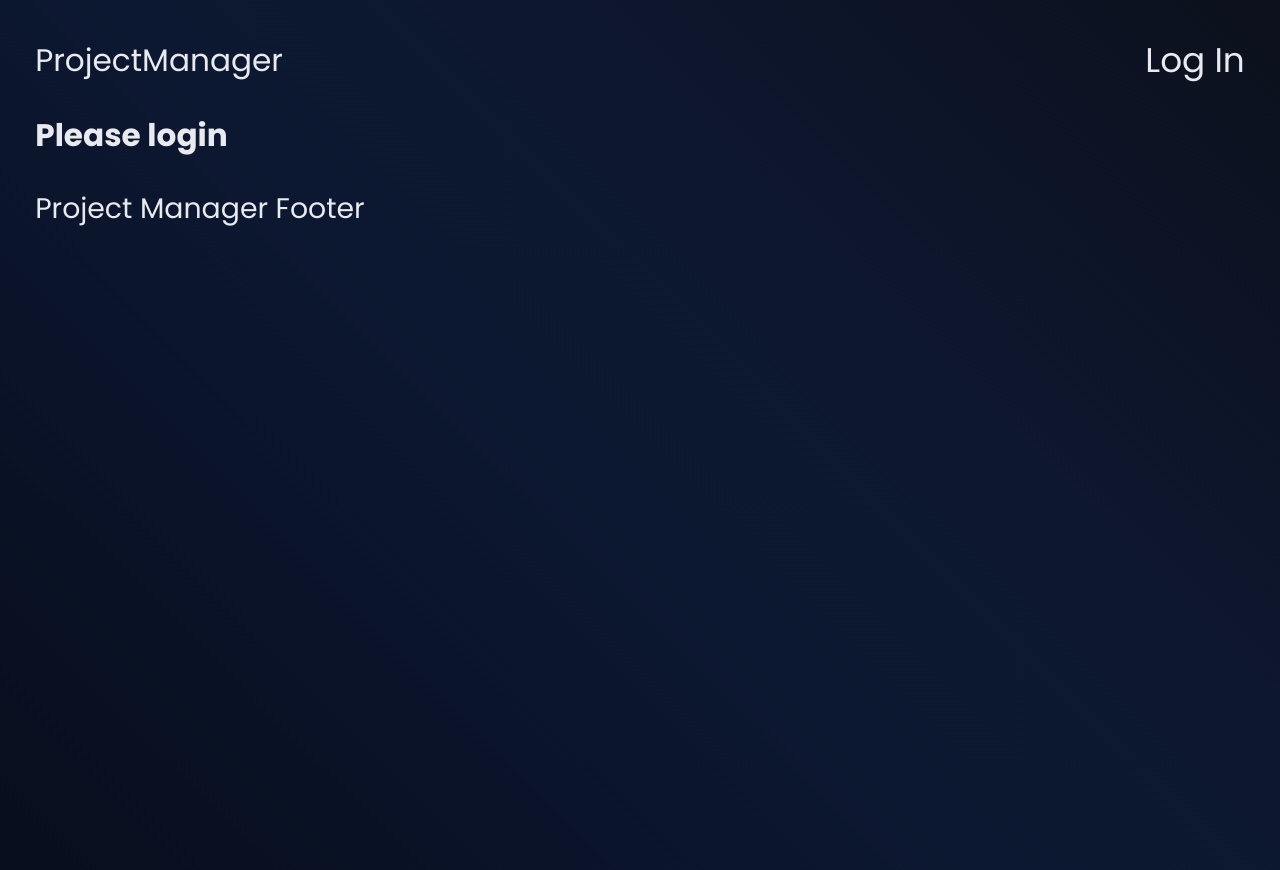
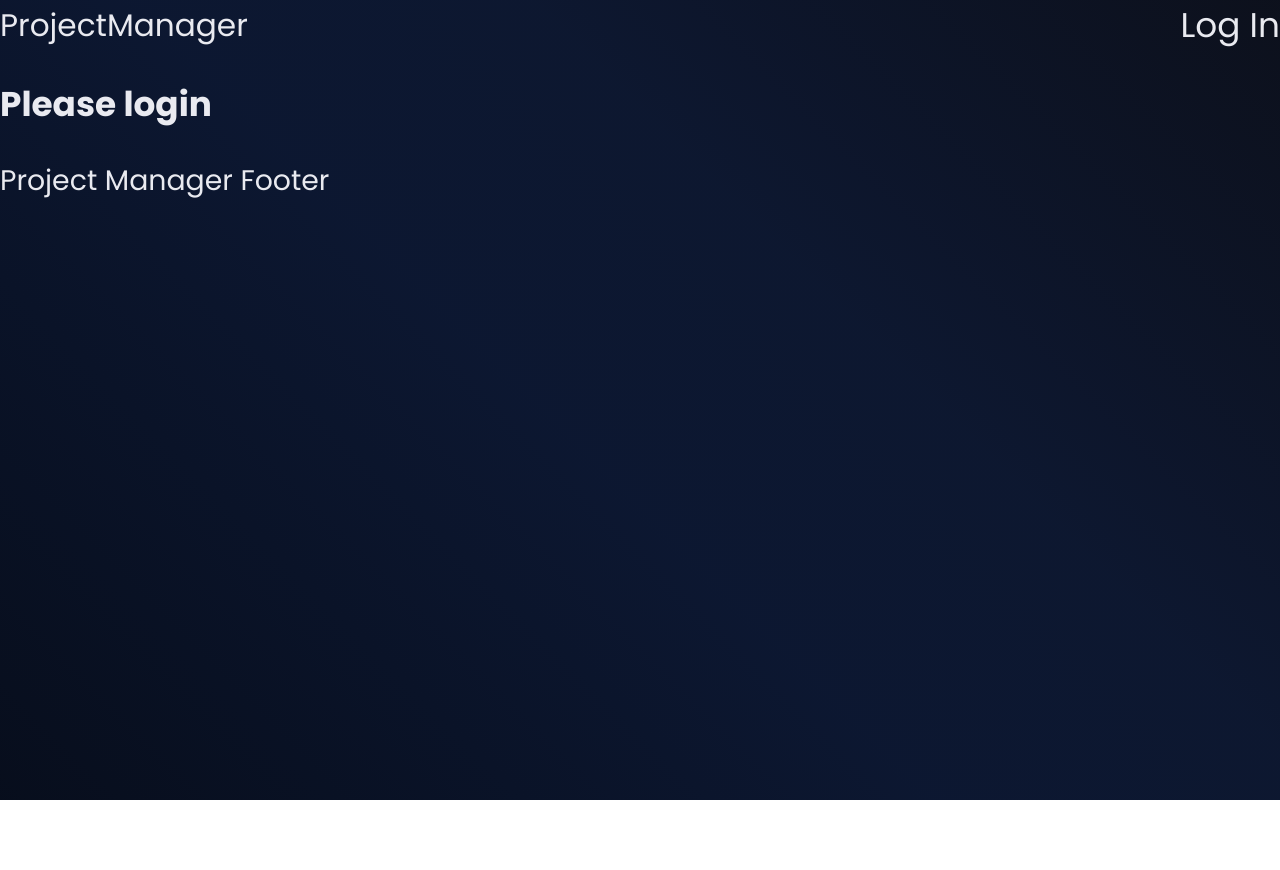
Before and after one commit to venoblin/teamhub-frontend, a React (Create React App) app: page / in a window 1280 px wide. After the commit the page ends 800 px from the top, so only its background shows below. Built offline with nearby package versions, Linux system fonts and the light colour scheme; no server answers.

Commit message:
moved routes inside main div

```diff
--- a/src/App.tsx
+++ b/src/App.tsx
@@ -20,6 +20,7 @@ const App = () => {
         <NavBar />
       </header>
 
+      <main>
         {userContext?.authenticated ? (
           <Routes>
             <Route path='/' element={<Home />} />
@@ -35,6 +36,7 @@ const App = () => {
             <Route path='*' element={<NotFound />} />
           </Routes>
         )}
+      </main>
 
       <Footer />
     </div>
--- a/src/styles/index.css
+++ b/src/styles/index.css
@@ -6,7 +6,6 @@
 body {
   height: 100vh;
   margin: 0;
-  padding: 2rem;
   font-family: "Poppins", sans-serif;
   -webkit-font-smoothing: antialiased;
   -moz-osx-font-smoothing: grayscale;
--- a/src/styles/index.scss
+++ b/src/styles/index.scss
@@ -8,7 +8,6 @@
 body {
   height: 100vh;
   margin: 0;
-  padding: 2rem;
   font-family: 'Poppins', sans-serif;
   -webkit-font-smoothing: antialiased;
   -moz-osx-font-smoothing: grayscale;
```
Also changed, not shown: 1 other file (tests, documents, lock files or other folders). Lines whose indentation alone changed are shown as unchanged.
